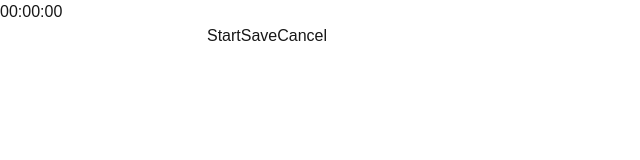
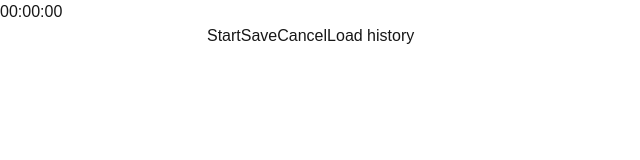
Before and after one commit to PedroHammes/gerenciador-de-foco, a Next.js app: page / in a window 1280 px wide. Shown: the top 160 px of the page, without its empty margins (0-640 px from the left). Built offline with nearby package versions, Linux system fonts and the light colour scheme.

Commit message:
listagem das sessões de foco

```diff
--- a/src/app/page.tsx
+++ b/src/app/page.tsx
@@ -6,6 +6,7 @@ export default function Home() {
   const [status, setStatus] = useState('stopped')
   const [seconds, setSeconds] = useState(0)
   const [description, setDescription] = useState('')
+  const [sessions, setSessions] = useState([])
 
   // Efeito que controla o cronômetro
   useEffect(() => {
@@ -58,6 +59,12 @@ export default function Home() {
     return `${hh}:${mm}:${ss}`
   }
 
+  const fetchSessions = async () => {
+    const response = await fetch('/api/foco')
+    const data = await response.json() // Converte a resposta para JSON
+    setSessions(data)
+  }
+
 
   return (
     <>
@@ -100,6 +107,21 @@ export default function Home() {
         Cancel
       </button>
 
+      <button onClick={fetchSessions}>
+        Load history
+      </button>
+
+      <ul>
+        {
+          sessions.map(session => (
+            <li key={session.id}>
+              <p>{session.description}</p>
+              <p>{session.duration}</p>
+            </li>
+          ))
+        }
+      </ul>
+
     </>
   );
 }
```
Also changed, not shown: 1 other file (tests, documents, lock files or other folders).
